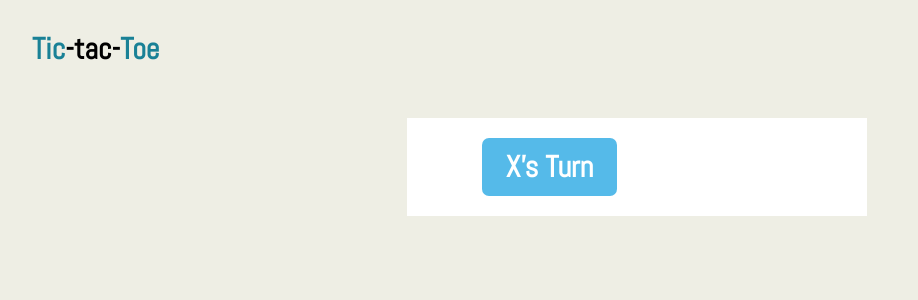
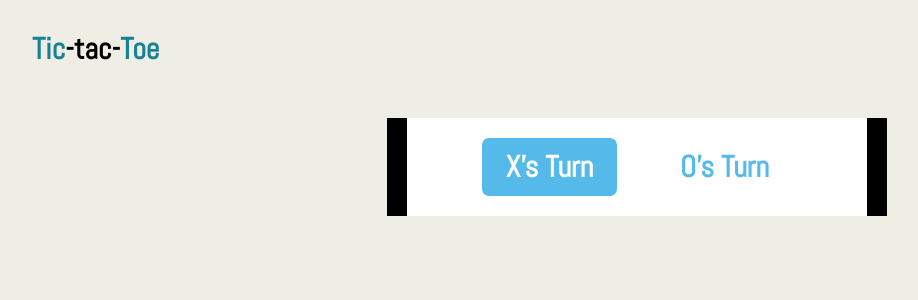
Before and after one commit to Eljily-Mohamed/Tic-Tac-Toe, a React (Create React App) app: page / in a window 1280 px wide. Both pictures are taken after a click on the button "New Game (vs CPU)". Shown: the top 300 px of the page, without its empty margins (3-921 px from the left). Built offline with nearby package versions, Linux system fonts and the light colour scheme; the HTML template or start-up script is replaced by a standard one.

Commit message:
get update

```diff
--- a/src/index.css
+++ b/src/index.css
@@ -166,7 +166,7 @@ body{
       width :500px;
       margin: auto;
       margin-top: 30px;
-      color : white;
+      background-color: #000;
 }
 
 .gameui .maingameui .view-game{
@@ -198,12 +198,13 @@ body{
      font-family: 'Abel', sans-serif;
      font-size: 30px;
      font-weight: 800;
+     color:#55bae9;
  }
 
  .turn-div .turn-active {
-    background-color:#55bae9;
+    background-color:#55bae9 ;
  }
 
  .turn-div .turn-active p{
-   color:#fff;
+   color:#fff !important;
  }
```
